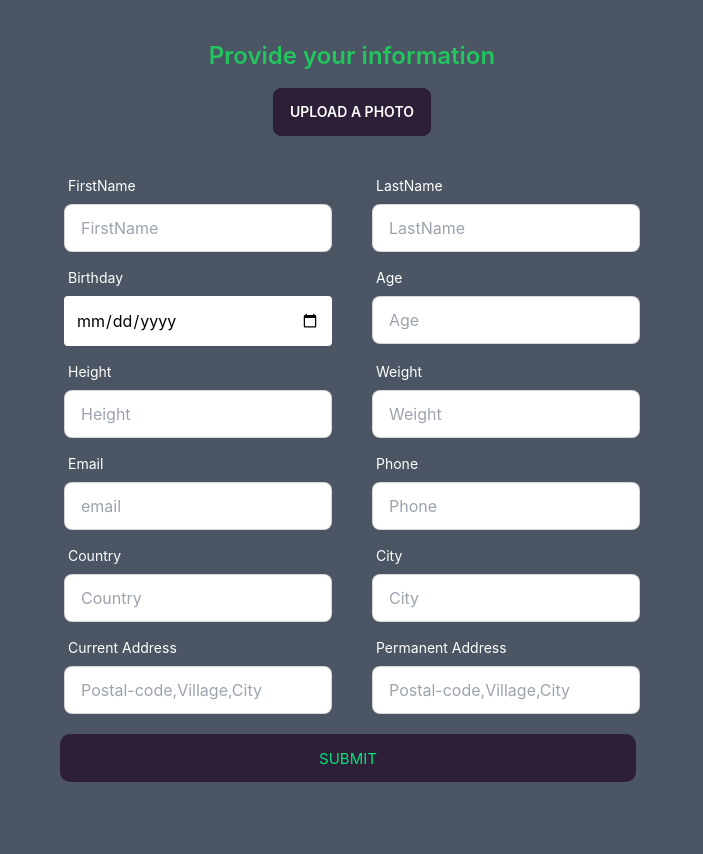
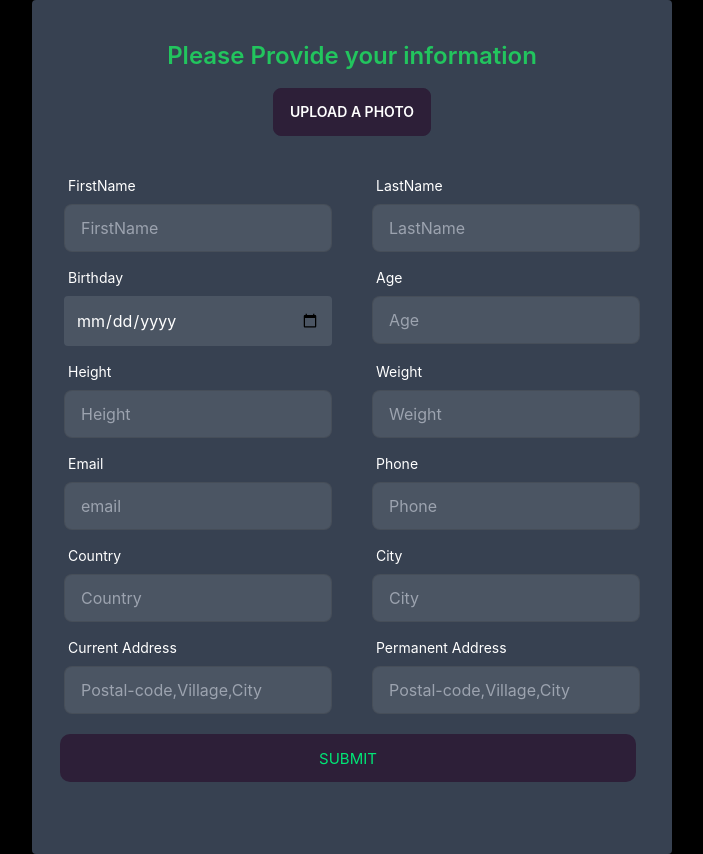
Before and after one commit to farukphero/fitness-tracking-web-client, a React (Create React App) app: page /UserDetails in a window 1280 px wide. Shown: the whole page, without its empty margins (288-991 px from the left). Built offline with nearby package versions, Linux system fonts and the light colour scheme; no server answers; sample sign-in values are in the browser's storage.

Commit message:
editd page

```diff
--- a/src/Authentications/UserDetails/UserDetails.js
+++ b/src/Authentications/UserDetails/UserDetails.js
@@ -55,13 +55,13 @@
   };
 
   return (
-    <div className="py-10  bg-gray-600">
-      <div className="items-center mx-auto text-black flex-shrink-0 w-1/2 ">
+    <div className=" bg-black">
+      <div className="items-center mx-auto bg-gray-700 py-10 rounded flex-shrink-0 lg:w-1/2 ">
         <form onSubmit={handleSubmit(handleDetails)}>
           <div className="justify-center text-center">
             <p className="text-2xl font-semibold text-green-500 mb-4">
-              {" "}
-              Provide your information{" "}
+
+            Please Provide your information{" "}
             </p>
             <input
               className="hidden"
@@ -86,7 +86,7 @@
                   type="text"
                   {...register("firstName")}
                   placeholder="FirstName"
-                  className="input input-bordered"
+                  className="input input-bordered bg-gray-600"
                 />
               </div>
               <div className="form-control">
@@ -97,7 +97,7 @@
                   type="text"
                   {...register("lastName")}
                   placeholder="LastName"
-                  className="input input-bordered"
+                  className="input input-bordered bg-gray-600"
                 />
               </div>
             </div>
@@ -110,7 +110,7 @@
                   {...register("birthday")}
                   type="date"
                   name=""
-                  className="p-3 rounded"
+                  className="p-3 rounded bg-gray-600"
                 />
               </div>
               <div className="form-control">
@@ -121,7 +121,7 @@
                   type="text"
                   {...register("age")}
                   placeholder="Age"
-                  className="input input-bordered"
+                  className="input input-bordered bg-gray-600"
                 />
               </div>
             </div>
@@ -134,7 +134,7 @@
                   type="text"
                   {...register("height")}
                   placeholder="Height"
-                  className="input input-bordered"
+                  className="input input-bordered bg-gray-600"
                 />
               </div>
               <div className="form-control">
@@ -145,7 +145,7 @@
                   type="text"
                   {...register("weight")}
                   placeholder="Weight"
-                  className="input input-bordered"
+                  className="input input-bordered bg-gray-600"
                 />
               </div>
             </div>
@@ -159,7 +159,7 @@
                   type="text"
                   {...register("email")}
                   placeholder="email"
-                  className="input input-bordered"
+                  className="input input-bordered bg-gray-600"
                 />
               </div>
               <div className="form-control">
@@ -167,10 +167,10 @@
                   <span className="label-text text-white">Phone</span>
                 </label>
                 <input
-                  type="number"
+                  type="text"
                   {...register("phone")}
                   placeholder="Phone"
-                  className="input input-bordered"
+                  className="input input-bordered bg-gray-600"
                 />
               </div>
             </div>
@@ -183,7 +183,7 @@
                   type="text"
                   {...register("country")}
                   placeholder="Country"
-                  className="input input-bordered"
+                  className="input input-bordered bg-gray-600"
                 />
               </div>
               <div className="form-control">
@@ -194,7 +194,7 @@
                   type="text"
                   {...register("city")}
                   placeholder="City"
-                  className="input input-bordered"
+                  className="input input-bordered bg-gray-600"
                 />
               </div>
             </div>
@@ -207,7 +207,7 @@
                   type="text"
                   {...register("currentAddress")}
                   placeholder="Postal-code,Village,City"
-                  className="input input-bordered"
+                  className="input input-bordered bg-gray-600"
                 />
               </div>
               <div className="form-control">
@@ -220,7 +220,7 @@
                   type="text"
                   {...register("permanentAddress")}
                   placeholder="Postal-code,Village,City"
-                  className="input input-bordered"
+                  className="input input-bordered bg-gray-600"
                 />
               </div>
             </div>
--- a/src/Pages/Home/AboutUs/About.js
+++ b/src/Pages/Home/AboutUs/About.js
@@ -5,16 +5,15 @@
 const About = () => {
   return (
     <div className="pt-16" id='about'>
-      <h1 className="text-center text-all-green text-4xl font-bold mb-6">
+      <h1 className="text-center text-all-green text-4xl font-semibold mb-6">
         About Us
       </h1>
-      <div className=" grid grid-cols-1 lg:grid-cols-2  gap-4 text-white">
+      <div className="grid grid-cols-1 lg:grid-cols-2 gap-6 text-white lg:w-11/12 mx-auto">
         <div>
-          <img className="w-full lg:w-4/5" src={image} alt=""></img>
+          <img className="w-full h-96 rounded" src={image} alt=""></img>
         </div>
-        <div className="mt-2">
+        <div className="mt-3 lg:mt-7">
           <h1 className="text-about">
-            {" "}
             Fitness providers should operate in accordance with industry
             standards, including the National Code of Practice for the Health
             and Fitness Industry developed by AUSactive.In the whole city we are
@@ -29,6 +28,33 @@
             recreational user.
           </h1>
           <hr className=" w-full lg:w-3/4 mt-2"></hr>
+          <div className="flex items-center mt-4 space-x-4">
+            <a
+              href="#"
+              className="transition-colors duration-300 text-white hover:text-teal-accent-400"
+            >
+              <svg viewBox="0 0 24 24" fill="currentColor" className="h-5">
+                <path d="M24,4.6c-0.9,0.4-1.8,0.7-2.8,0.8c1-0.6,1.8-1.6,2.2-2.7c-1,0.6-2,1-3.1,1.2c-0.9-1-2.2-1.6-3.6-1.6 c-2.7,0-4.9,2.2-4.9,4.9c0,0.4,0,0.8,0.1,1.1C7.7,8.1,4.1,6.1,1.7,3.1C1.2,3.9,1,4.7,1,5.6c0,1.7,0.9,3.2,2.2,4.1 C2.4,9.7,1.6,9.5,1,9.1c0,0,0,0,0,0.1c0,2.4,1.7,4.4,3.9,4.8c-0.4,0.1-0.8,0.2-1.3,0.2c-0.3,0-0.6,0-0.9-0.1c0.6,2,2.4,3.4,4.6,3.4 c-1.7,1.3-3.8,2.1-6.1,2.1c-0.4,0-0.8,0-1.2-0.1c2.2,1.4,4.8,2.2,7.5,2.2c9.1,0,14-7.5,14-14c0-0.2,0-0.4,0-0.6 C22.5,6.4,23.3,5.5,24,4.6z" />
+              </svg>
+            </a>
+            <a
+              href="#"
+              className="transition-colors duration-300 text-white hover:text-teal-accent-400"
+            >
+              <svg viewBox="0 0 30 30" fill="currentColor" className="h-6">
+                <circle cx="15" cy="15" r="4" />
+                <path d="M19.999,3h-10C6.14,3,3,6.141,3,10.001v10C3,23.86,6.141,27,10.001,27h10C23.86,27,27,23.859,27,19.999v-10   C27,6.14,23.859,3,19.999,3z M15,21c-3.309,0-6-2.691-6-6s2.691-6,6-6s6,2.691,6,6S18.309,21,15,21z M22,9c-0.552,0-1-0.448-1-1   c0-0.552,0.448-1,1-1s1,0.448,1,1C23,8.552,22.552,9,22,9z" />
+              </svg>
+            </a>
+            <a
+              href="#"
+              className="transition-colors duration-300 text-white hover:text-teal-accent-400"
+            >
+              <svg viewBox="0 0 24 24" fill="currentColor" className="h-5">
+                <path d="M22,0H2C0.895,0,0,0.895,0,2v20c0,1.105,0.895,2,2,2h11v-9h-3v-4h3V8.413c0-3.1,1.893-4.788,4.659-4.788 c1.325,0,2.463,0.099,2.795,0.143v3.24l-1.918,0.001c-1.504,0-1.795,0.715-1.795,1.763V11h4.44l-1,4h-3.44v9H22c1.105,0,2-0.895,2-2 V2C24,0.895,23.105,0,22,0z" />
+              </svg>
+            </a>
+          </div>
         </div>
       </div>
     </div>
--- a/src/Pages/Home/Banner/Banner.js
+++ b/src/Pages/Home/Banner/Banner.js
@@ -15,7 +15,7 @@
             Stay Healthy Even If you Stay
             <span className="text-all-green"> At Home</span>
           </h1>
-          <div className="flex mt-8">
+          <div className="flex mt-8 md:ml-24">
             <NavHashLink smooth to='/#contact' className="btn btn-banner  font-bold">Contact</NavHashLink>
             <NavHashLink smooth to='/#about' className="btn btn-banner font-bold">About</NavHashLink>
           </div>
```
